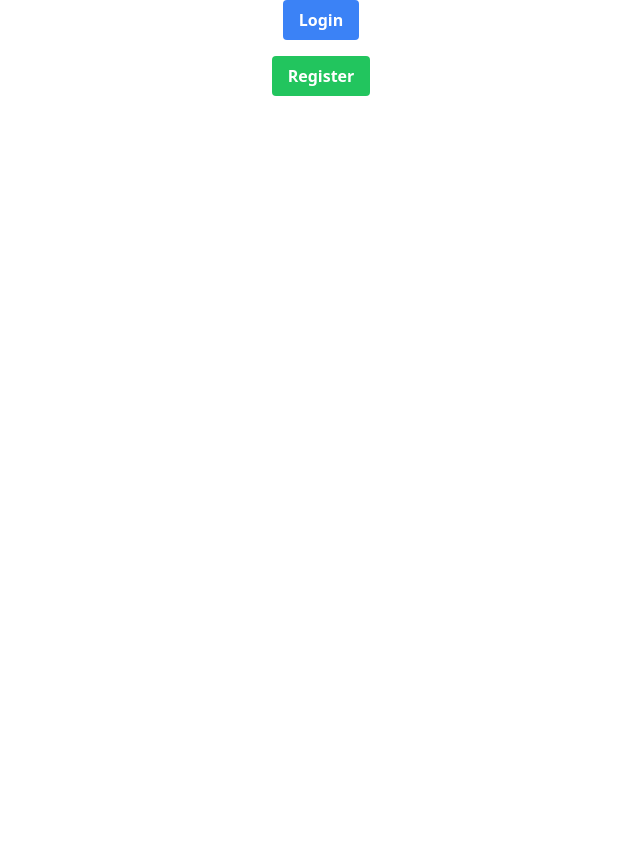
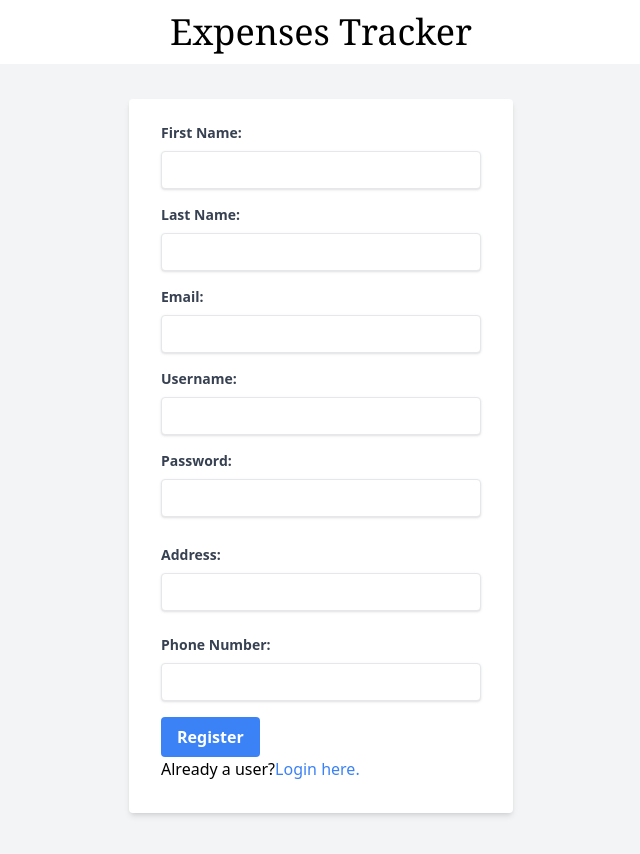
Before and after one commit to Ernesto-B/FullStack-Test, a React (Create React App) app in the folder expenses-tracker/: page /register in a window 1280 px wide. Shown: the top 854 px of the page, without its empty margins (319-959 px from the left). Before the commit the page ends 800 px from the top, so only its background shows below. Built offline with nearby package versions, Linux system fonts and the light colour scheme.

Commit message:
implemented routing, edited forms

```diff
--- a/expenses-tracker/package.json
+++ b/expenses-tracker/package.json
@@ -8,6 +8,7 @@
     "@testing-library/user-event": "^13.5.0",
     "react": "^18.2.0",
     "react-dom": "^18.2.0",
+    "react-router-dom": "^6.21.0",
     "react-scripts": "5.0.1",
     "tailwindcss": "^3.3.3",
     "web-vitals": "^2.1.4"
--- a/expenses-tracker/src/App.js
+++ b/expenses-tracker/src/App.js
@@ -1,12 +1,13 @@
-import React, { useState } from 'react';
-import Layout from './Layout';
-import Login from './Login';
-import RegistrationForm from './RegistrationForm';
-// Import your Register component if you have one
+import React from "react";
+import { Routes, Route, useNavigate } from "react-router-dom";
+import Layout from "./Layout";
+import Login from "./Login";
+import RegistrationForm from "./RegistrationForm";
 
 function App() {
-  const [isLoggedIn, setIsLoggedIn] = useState(false);
-  const [action, setAction] = useState(''); // 'login' or 'register'
+  const navigate = useNavigate();
+
+  const [isLoggedIn, setIsLoggedIn] = React.useState(false);
 
   const handleLogin = (username, password) => {
     // Add login logic here
@@ -18,29 +19,51 @@ function App() {
     setIsLoggedIn(true);
   };
 
-  const renderForm = () => {
-    switch (action) {
-      case 'login':
-        return <Login onLogin={handleLogin} />;
-      case 'register':
-        return <RegistrationForm onRegister={handleRegister} />;
-      default:
-        return (
-          <div className="flex flex-col items-center justify-center space-y-4">
-            <button className="bg-blue-500 hover:bg-blue-700 text-white font-bold py-2 px-4 rounded" onClick={() => setAction('login')}>
-              Login
-            </button>
-            <button className="bg-green-500 hover:bg-green-700 text-white font-bold py-2 px-4 rounded" onClick={() => setAction('register')}>
-              Register
-            </button>
-          </div>
-        );
-    }
+  const handleLogout = () => {
+    // Handle logout
+    setIsLoggedIn(false);
   };
 
   return (
     <div className="App">
-      {!isLoggedIn ? renderForm() : <Layout />}
+      <Routes>
+        <Route
+          path="/"
+          element={
+            isLoggedIn ? (
+              <Layout onLogout={handleLogout} />
+            ) : (
+              <>
+                <h1
+                  id="layoutTitle"
+                  className="text-center text-4xl font-serif p-3"
+                >
+                  Expenses Tracker
+                </h1>
+                <div className="flex flex-col justify-center items-center h-screen space-y-4 bg-gray-100">
+                  <button
+                    onClick={() => navigate("/login")}
+                    className="bg-blue-500 hover:bg-blue-700 text-white font-bold py-4 px-8 rounded focus:outline-none focus:shadow-outline min-w-[200px]"
+                  >
+                    Login
+                  </button>
+                  <button
+                    onClick={() => navigate("/register")}
+                    className="bg-blue-500 hover:bg-blue-700 text-white font-bold py-4 px-8 rounded focus:outline-none focus:shadow-outline min-w-[200px]"
+                  >
+                    Register
+                  </button>
+                </div>
+              </>
+            )
+          }
+        />
+        <Route path="/login" element={<Login onLogin={handleLogin} />} />
+        <Route
+          path="/register"
+          element={<RegistrationForm onRegister={handleRegister} />}
+        />
+      </Routes>
     </div>
   );
 }
--- a/expenses-tracker/src/Layout.js
+++ b/expenses-tracker/src/Layout.js
@@ -1,12 +1,30 @@
 import React from "react";
 
-function Layout() {
-    return (
-        <>
-        <h1 id="layoutTitle" className="text-center text-4xl font-serif">Expenses Tracker</h1>
-        <p id="welcomeMessage" className="text-center font-serif">Welcome to the app!</p>
-        </>
-    );
+function Layout({ onLogout }) {
+  const handleUserLogout = (event) => {
+    event.preventDefault();
+    onLogout();
+  };
+
+  return (
+    <>
+      <div id="header" className="flex justify-center items-center h-20">
+        <button
+          id="logout"
+          className="bg-blue-500 hover:bg-blue-700 text-white font-bold py-2 px-4 rounded focus:outline-none focus:shadow-outline absolute top-0 right-0 m-4"
+          onClick={handleUserLogout}
+        >
+          Logout
+        </button>
+        <h1 id="layoutTitle" className="text-4xl">
+          Expenses Tracker
+        </h1>
+      </div>
+      <p id="welcomeMessage" className="text-center font-serif uppercase">
+        Welcome to the app!
+      </p>
+    </>
+  );
 }
 
 export default Layout;
--- a/expenses-tracker/src/Login.js
+++ b/expenses-tracker/src/Login.js
@@ -1,21 +1,36 @@
-import React, { useState } from 'react';
+import React, { useState } from "react";
+import { useNavigate, Link } from "react-router-dom";
 
 function Login({ onLogin }) {
-    const [username, setUsername] = useState('');
-    const [password, setPassword] = useState('');
+  const navigate = useNavigate();
+  const [username, setUsername] = useState("");
+  const [password, setPassword] = useState("");
 
   const handleSubmit = (event) => {
     event.preventDefault();
     onLogin(username, password); // This should be replaced with your authentication logic
+    navigateToHome();
+  };
+
+  const navigateToHome = () => {
+    navigate("/"); // Use the path to your register page
   };
 
   return (
     <>
-            <h1 id="loginTitle" className="text-center text-4xl font-serif">Expenses Tracker</h1>
+      <h1 id="layoutTitle" className="text-center text-4xl font-serif p-3">
+        Expenses Tracker
+      </h1>
       <div className="flex items-center justify-center h-screen bg-gray-100">
-                <form onSubmit={handleSubmit} className="bg-white shadow-md rounded px-8 pt-6 pb-8 mb-4">
+        <form
+          onSubmit={handleSubmit}
+          className="bg-white shadow-md rounded px-8 pt-6 pb-8 mb-4"
+        >
           <div className="mb-4">
-                        <label className="block text-gray-700 text-sm font-bold mb-2" htmlFor="username">
+            <label
+              className="block text-gray-700 text-sm font-bold mb-2"
+              htmlFor="username"
+            >
               Username
             </label>
             <input
@@ -23,28 +38,42 @@ function Login({ onLogin }) {
               id="username"
               type="text"
               placeholder="Username"
+              autoComplete="username"
               value={username}
               onChange={(e) => setUsername(e.target.value)}
             />
           </div>
           <div className="mb-6">
-                        <label className="block text-gray-700 text-sm font-bold mb-2" htmlFor="password">
+            <label
+              className="block text-gray-700 text-sm font-bold mb-2"
+              htmlFor="password"
+            >
               Password
             </label>
             <input
               className="shadow appearance-none border rounded w-full py-2 px-3 text-gray-700 mb-3 leading-tight focus:outline-none focus:shadow-outline"
               id="password"
               type="password"
+              autoComplete="current-password"
               placeholder="******************"
               value={password}
               onChange={(e) => setPassword(e.target.value)}
             />
           </div>
           <div className="flex items-center justify-between">
-                        <button className="bg-blue-500 hover:bg-blue-700 text-white font-bold py-2 px-4 rounded focus:outline-none focus:shadow-outline" type="submit">
+            <button
+              className="bg-blue-500 hover:bg-blue-700 text-white font-bold py-2 px-4 rounded focus:outline-none focus:shadow-outline"
+              type="submit"
+            >
               Sign In
             </button>
           </div>
+          <p>
+            Not a user?
+            <Link to="/register" className="text-blue-500 hover:text-blue-700">
+              Register here.
+            </Link>
+          </p>
         </form>
       </div>
     </>
--- a/expenses-tracker/src/RegistrationForm.js
+++ b/expenses-tracker/src/RegistrationForm.js
@@ -1,7 +1,10 @@
 import React, { useState } from "react";
+import { Link, useNavigate } from "react-router-dom";
 
 function RegistrationForm({ onRegister }) {
+  const navigate = useNavigate();
   const [username, setUsername] = useState("");
+  const [email, setEmail] = useState("");
   const [password, setPassword] = useState("");
   const [firstName, setFirstName] = useState("");
   const [lastName, setLastName] = useState("");
@@ -11,11 +14,18 @@ function RegistrationForm({ onRegister }) {
   const handleSubmit = (event) => {
     event.preventDefault();
     onRegister(username, password, firstName, lastName, address, phoneNumber);
+    navigateToHome();
+  };
+
+  const navigateToHome = () => {
+    navigate("/"); // Use the path to your register page
   };
 
   return (
     <>
-      <h1 className="text-center text-4xl font-serif mb-6">Expenses Tracker</h1>
+      <h1 id="layoutTitle" className="text-center text-4xl font-serif p-3">
+        Expenses Tracker
+      </h1>
       <div className="flex items-center justify-center h-screen bg-gray-100">
         <form
           onSubmit={handleSubmit}
@@ -58,6 +68,23 @@ function RegistrationForm({ onRegister }) {
           <div className="mb-4">
             <label
               className="block text-gray-700 text-sm font-bold mb-2"
+              htmlFor="email"
+            >
+              Email:
+            </label>
+            <input
+              className="shadow appearance-none border rounded w-full py-2 px-3 text-gray-700 leading-tight focus:outline-none focus:shadow-outline"
+              id="email"
+              type="email"
+              autoComplete="email"
+              value={email}
+              onChange={(e) => setEmail(e.target.value)}
+              required
+            />
+          </div>
+          <div className="mb-4">
+            <label
+              className="block text-gray-700 text-sm font-bold mb-2"
               htmlFor="username"
             >
               Username:
@@ -66,6 +93,7 @@ function RegistrationForm({ onRegister }) {
               className="shadow appearance-none border rounded w-full py-2 px-3 text-gray-700 leading-tight focus:outline-none focus:shadow-outline"
               id="username"
               type="text"
+              autoComplete="username"
               value={username}
               onChange={(e) => setUsername(e.target.value)}
               required
@@ -82,6 +110,7 @@ function RegistrationForm({ onRegister }) {
               className="shadow appearance-none border rounded w-full py-2 px-3 text-gray-700 mb-3 leading-tight focus:outline-none focus:shadow-outline"
               id="password"
               type="password"
+              autoComplete="new-password"
               pattern="^(?=.*[a-z])(?=.*[A-Z])(?=.*\d)(?=.*[@$!%*?&])[A-Za-z\d@$!%*?&]{8,}$"
               title="Password must contain at least one uppercase letter, one lowercase letter, one number, one special character, and be at least 8 characters long"
               value={password}
@@ -127,6 +156,12 @@ function RegistrationForm({ onRegister }) {
               Register
             </button>
           </div>
+          <p>
+            Already a user?
+            <Link to="/login" className="text-blue-500 hover:text-blue-700">
+              Login here.
+            </Link>
+          </p>
         </form>
       </div>
     </>
--- a/expenses-tracker/src/index.css
+++ b/expenses-tracker/src/index.css
@@ -1,3 +1,3 @@
-@tailwind base;
-@tailwind components;
-@tailwind utilities;
+@import 'tailwindcss/base';
+@import 'tailwindcss/components';
+@import 'tailwindcss/utilities';
```
Also changed, not shown: expenses-tracker/src/index.js (+9 -14 lines), 1 other file (tests, documents, lock files or other folders). Lines whose indentation alone changed are shown as unchanged.
